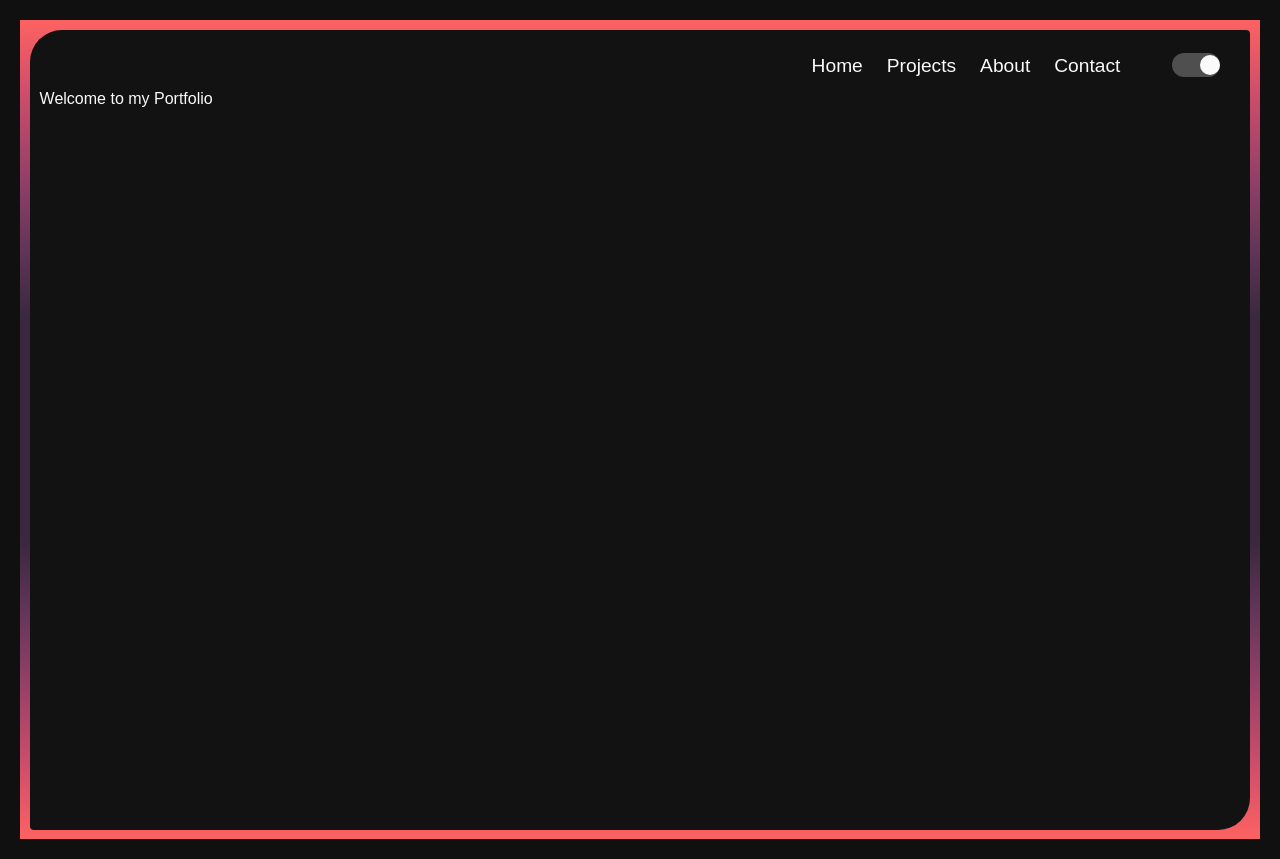
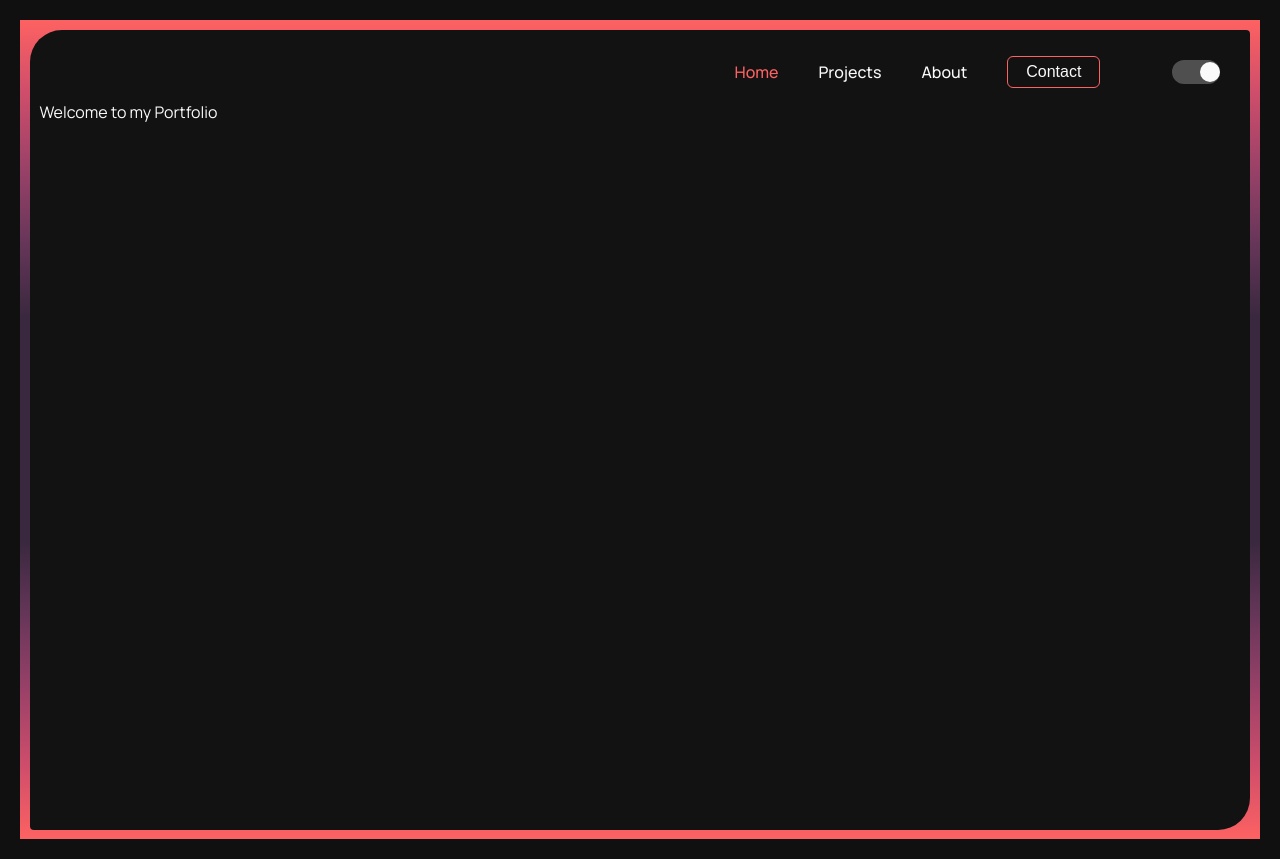
Before and after one commit to marinagera/portfolio_marina, a React (Vite) app: page / in a window 1280 px wide. Built offline with nearby package versions, Linux system fonts and the light colour scheme.

Commit message:
Add Button component and finish navigation

```diff
--- a/index.html
+++ b/index.html
@@ -2,7 +2,10 @@
 <html lang="en">
   <head>
     <meta charset="UTF-8" />
-    <link rel="icon" type="image/png" href="/myLogo.png" />
+    <link rel="icon" type="image/png" href="./src/assets/images/myLogo.png" />
+    <link rel="preconnect" href="https://fonts.googleapis.com" />
+    <link rel="preconnect" href="https://fonts.gstatic.com" crossorigin />
+    <link href="https://fonts.googleapis.com/css2?family=Manrope:wght@200..800&display=swap" rel="stylesheet" />
     <meta name="viewport" content="width=device-width, initial-scale=1.0" />
     <title>Portfolio Maryna Herasymenko</title>
   </head>
--- /dev/null
+++ b/src/components/button/Button.jsx
@@ -0,0 +1,22 @@
+import styled from "styled-components";
+
+export const Buttton = styled.button`
+  position: relative;
+  background-color: transparent;
+  color: ${({ theme }) => theme.text};
+  padding: 6px 18px;
+  text-decoration: none;
+  font-size: 1rem;
+  font-weight: 500;
+  cursor: pointer;
+  border: 1px solid  ${({ theme }) => theme.mainColor};
+  border-radius: 6px;
+  overflow: hidden;
+  transition: all 0.1s ease;
+
+  &:hover {
+    color: ${({ theme }) => theme.text};
+    background: var(--button-hover);
+    transition: all 0.1s ease;
+  }
+`;
--- a/src/index.css
+++ b/src/index.css
@@ -1,6 +1,8 @@
 :root {
   --orange: #eb5951;
   --orange2: #FD6262;
+  --orange-light: rgba(253, 98, 98, 0.3);
+  --button-hover: rgba(253, 98, 98, 0.1);
   --orange3: #fc1234;
   --orange4: #ff4003;
   --orange5: #ff3d00;
@@ -29,39 +31,6 @@
   --red-70: #eb5951b3;
   --grey-hover: #292929;
 }
-
-/* :root {
-  font-family: system-ui, Avenir, Helvetica, Arial, sans-serif;
-  line-height: 1.5;
-  font-weight: 400;
-
-  color-scheme: light dark;
-  color: rgba(255, 255, 255, 0.87);
-  background-color: #242424;
-
-  font-synthesis: none;
-  text-rendering: optimizeLegibility;
-  -webkit-font-smoothing: antialiased;
-  -moz-osx-font-smoothing: grayscale;
-}
-
-button {
-  border-radius: 8px;
-  border: 1px solid transparent;
-  padding: 0.6em 1.2em;
-  font-size: 1em;
-  font-weight: 500;
-  font-family: inherit;
-  background-color: #1a1a1a;
-  cursor: pointer;
-  transition: border-color 0.25s;
-}
-
-button:focus,
-button:focus-visible {
-  outline: 4px auto -webkit-focus-ring-color;
-} */
-
 
 /* CSS Reset */
 html, body, div, span, applet, object, iframe,
--- a/src/pages/about/AboutComponent.jsx
+++ b/src/pages/about/AboutComponent.jsx
@@ -1,7 +1,23 @@
+import { AboutContainer, AboutImage } from './AboutStyled'
+import Clouds from '../../assets/images/clouds.png';
+import styled from "styled-components";
+
+
+const Image = styled.img`
+  width: 50%;
+  height: auto;
+  border-radius: 12px;
+  box-shadow: 0 4px 8px rgba(0, 0, 0, 0.2);
+`;
 
 const AboutComponent = () => {
   return (
-    <div>About</div>
+    <AboutContainer>
+      <div>About</div>
+      <AboutImage>
+        <Image src={Clouds} alt='Clouds' />
+      </AboutImage>
+    </AboutContainer>
   );
 };
 
--- /dev/null
+++ b/src/pages/about/AboutStyled.js
@@ -0,0 +1,11 @@
+import styled from "styled-components";
+
+export const AboutContainer = styled.div`
+  width: 100%;
+  display: flex;
+  margin-top: 60px;
+`;
+
+export const AboutImage = styled.div`
+  width: 50%;
+`;
--- a/src/pages/layout/Layout.jsx
+++ b/src/pages/layout/Layout.jsx
@@ -1,6 +1,7 @@
 import { useState } from 'react';
 import { Outlet } from "react-router";
-import { Sitewrapper, LayoutWrapper, LayoutContainer,Header, Nav, NavList, NavLink } from "./LayoutStyled";
+import { Sitewrapper, LayoutWrapper, LayoutContainer,Header, Nav, NavList, StyledNavLink } from "./LayoutStyled";
+import { Buttton } from '../../components/button/Button';
 import { ThemeProvider } from 'styled-components';
 import { lightTheme, darkTheme } from '../../theme/theme';
 import GlobalStyle from '../../theme/globalStyles';
@@ -21,16 +22,18 @@ const LayoutComponent = () => {
               <Nav>
                 <NavList>
                   <li>
-                    <NavLink to="/">Home</NavLink>
+                    <StyledNavLink to="/">Home</StyledNavLink>
                   </li>
                   <li>
-                    <NavLink to="projects">Projects</NavLink>
+                    <StyledNavLink to="projects">Projects</StyledNavLink>
                   </li>
                   <li>
-                    <NavLink to="about">About</NavLink>
+                    <StyledNavLink to="about">About</StyledNavLink>
                   </li>
                   <li>
-                    <NavLink to="contact">Contact</NavLink>
+                    <StyledNavLink to="contact">
+                      <Buttton>Contact</Buttton>
+                      </StyledNavLink>
                   </li>
                 </NavList>
               </Nav>
--- a/src/pages/layout/LayoutStyled.js
+++ b/src/pages/layout/LayoutStyled.js
@@ -1,11 +1,10 @@
 import styled from "styled-components";
-import { Link } from "react-router";
+import { NavLink } from "react-router";
 
 export const Sitewrapper = styled.div`
   position: relative;
   background-color: ${({ theme }) => theme.mainBackground};
   color: ${({ theme }) => theme.text};
-font-family: sans-serif;
   transition: all 0.1s ease;
   min-height: 100vh;
   padding: 20px;
@@ -13,7 +12,6 @@ padding: 20px;
 
 export const LayoutWrapper = styled.div`
   background: #FD6262;
-/* background: linear-gradient(180deg, rgba(253, 98, 98, 1) 0%, ${({ theme }) => theme.background} 50%, rgba(253, 98, 98, .7) 100%); */
   background-image: linear-gradient(to bottom, #fd6262, #ce4d6b, #9a4168, #663659, #39283e, #39283e, #39283e, #39283e, #663659, #9a4168, #ce4d6b, #fd6262);
   color: ${({ theme }) => theme.text};
   transition: all 0.3s ease;
@@ -50,14 +48,24 @@ export const Nav = styled.nav`
 export const NavList = styled.ul`
   display: flex;
   justify-content: end;
+  align-items: center;
   list-style: none;
-  gap: 1.5rem;
 `;
 
-export const NavLink = styled(Link)`
+export const StyledNavLink = styled(NavLink)`
   text-decoration: none;
-  font-size: 1.2rem;
+  font-size: 1rem;
   font-weight: 500;
+  padding: 6px 20px;
   color: ${({ theme }) => theme.text};
   transition: all 0.1s ease;
+
+  &.active {
+    color: ${({ theme }) => theme.mainColor};
+  }
+
+  &:hover {
+    color: ${({ theme }) => theme.mainColor};
+    transition: all 0.1s ease;
+  }
 `;
--- a/src/theme/globalStyles.js
+++ b/src/theme/globalStyles.js
@@ -5,7 +5,10 @@ const GlobalStyle = createGlobalStyle`
     margin: 0;
     background-color: ${({ theme }) => theme.body};
     color: ${({ theme }) => theme.text};
-    font-family: sans-serif;
+    font-family: "Manrope", sans-serif;
+    /* font-optical-sizing: auto; */
+    font-weight: 400;
+    /* font-style: normal; */
     transition: all 0.3s ease;
   }
 `;
```
Also changed, not shown: src/App.css (deleted, +0 -25 lines), src/assets/images/clouds.png (added), src/assets/images/myLogo.png (renamed from public/myLogo.png). Lines whose indentation alone changed are shown as unchanged.
